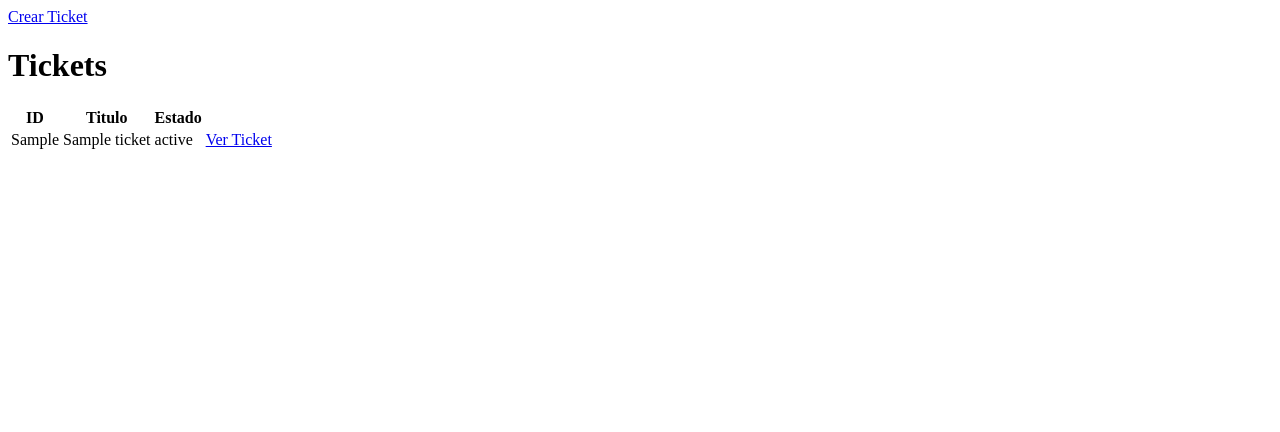
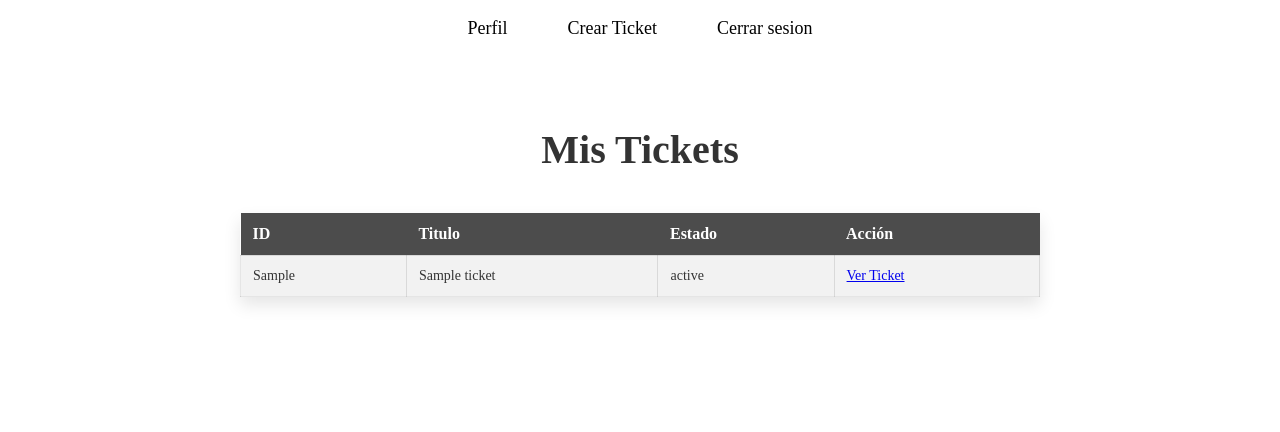
Before and after one commit to NicolasSoto02/S.A.S, a Django app: template SAS_tickets/templates/SAS_tickets/tickets.html in a window 1280 px wide. Shown: the top 432 px of the page. Run offline with Django 3.2, Linux system fonts and the light colour scheme; the template is opened without the code that fills it: most values are stand-ins (such as "Sample title", 1, 10 or a date in 2020).

Commit message:
tickets front end

```diff
--- a/SAS_tickets/static/tickets.css
+++ b/SAS_tickets/static/tickets.css
@@ -0,0 +1,138 @@
+/* Estilos generales para la navegación */
+.navbar {
+    background-color: transparent; /* Fondo transparente */
+    padding: 10px;
+    text-align: center; /* Alineación centrada */
+}
+
+/* Estilos para la lista de navegación */
+.nav-list {
+    list-style-type: none; /* Elimina los puntos de la lista */
+    margin: 0;
+    padding: 0;
+    display: flex; /* Hace la lista de ítems horizontal */
+    justify-content: center; /* Centra los elementos horizontalmente */
+    align-items: center; /* Alineación vertical centrada */
+}
+
+/* Estilos para los ítems de la lista */
+.nav-list li {
+    margin: 0 15px; /* Espaciado entre los ítems */
+}
+
+/* Estilos para los enlaces */
+.nav-list a {
+    text-decoration: none; /* Elimina el subrayado */
+    color: black; /* Color de texto negro */
+    font-size: 18px; /* Tamaño de la fuente */
+    padding: 8px 15px; /* Padding alrededor del texto */
+    transition: background-color 0.3s ease, color 0.3s ease; /* Transición suave en hover */
+}
+
+/* Hover en los enlaces */
+.nav-list a:hover {
+    background-color: rgba(0, 0, 0, 0.1); /* Fondo semi-transparente al pasar el ratón */
+    border-radius: 5px; /* Bordes redondeados en hover */
+    color: orange; /* Cambia el color del texto en hover */
+}
+
+/* Estilos responsivos para pantallas más pequeñas */
+@media (max-width: 768px) {
+    .nav-list {
+        flex-direction: column; /* Cambia la lista a vertical en pantallas pequeñas */
+    }
+
+    .nav-list li {
+        margin: 10px 0; /* Añade más espacio entre los ítems */
+    }
+}
+
+/*Style para TICKETS*/
+/* Estilos para centrar el h1 y la tabla */
+.content {
+    display: flex;
+    flex-direction: column;
+    align-items: center; /* Centra horizontalmente el contenido */
+    margin-top: 50px; /* Espacio superior para que no quede pegado arriba */
+}
+
+/* Estilo centrado para el h1 */
+h1 {
+    font-size: 40px;
+    color: #333;
+    margin-bottom: 20px; /* Espacio entre el título y la tabla */
+    text-align: center;
+}
+
+/* Estilo general de la tabla */
+.table-container {
+    display: block; /* El contenedor se ajusta automáticamente al contenido */
+    width: 100%; /* Ocupará el 100% del contenedor padre */
+    max-width: 800px; /* Ancho máximo de la tabla */
+    padding: 20px;
+}
+
+table {
+    width: 100%; /* Ocupa todo el ancho disponible en su contenedor */
+    border-collapse: collapse; /* Elimina los espacios entre las celdas */
+    background: rgba(255, 255, 255, 0.1);
+    box-shadow: 0 8px 16px rgba(0, 0, 0, 0.1);
+    backdrop-filter: blur(10px);
+    transition: transform 0.3s ease; /* Transición suave para el efecto de deslizamiento */
+}
+
+/* Estilo de las celdas de cabecera */
+th {
+    background-color: rgba(0, 0, 0, 0.7);
+    color: white;
+    padding: 12px;
+    text-align: left;
+    font-weight: bold;
+    font-size: 16px;
+}
+
+/* Estilo de las celdas */
+td {
+    padding: 12px;
+    border: 1px solid rgba(0, 0, 0, 0.1);
+    font-size: 14px;
+    color: #333;
+}
+
+/* Estilo alterno para las filas */
+tr:nth-child(even) {
+    background-color: rgba(0, 0, 0, 0.05);
+}
+
+/* Efecto hover en las filas */
+tr:hover {
+    background-color: rgba(0, 0, 0, 0.1);
+}
+
+/* Responsividad */
+@media (max-width: 600px) {
+    .table-container {
+        padding: 0; /* Elimina el padding en pantallas pequeñas */
+    }
+
+    table {
+        font-size: 12px;
+    }
+
+    th, td {
+        padding: 8px;
+    }
+}
+
+/* Ajuste para que la tabla comience más arriba y se expanda hacia abajo */
+.table-container {
+    position: relative;
+    min-height: 200px; /* Altura mínima para tablas pequeñas */
+    overflow-y: auto; /* Permite el desplazamiento cuando la tabla tiene muchas filas */
+    max-height: 500px; /* Máximo desplazamiento cuando hay muchas filas */
+}
+
+table {
+    position: relative;
+    top: 0; /* Asegura que la tabla no se desplace al agregar más filas */
+}
--- a/SAS_tickets/templates/SAS_tickets/tickets.html
+++ b/SAS_tickets/templates/SAS_tickets/tickets.html
@@ -1,18 +1,32 @@
+{% load static %}
 <!DOCTYPE html>
 <html lang="en">
 <head>
     <meta charset="UTF-8">
     <meta name="viewport" content="width=device-width, initial-scale=1.0">
-    <title>Document</title>
+    <title>Ticket</title>
+    <link rel="stylesheet" href="{% static 'tickets.css' %}">
+
 </head>
 <body>
-    <a href="{% url 'crear_ticket' %}">Crear Ticket</a>
-    <h1>Tickets</h1>
+    <header>
+        <nav class="navbar">
+            <ul class="nav-list">
+                <li><a href="#">Perfil</a></li>
+                <li><a href="{% url 'crear_ticket' %}">Crear Ticket</a></li>
+                <li><a href="#">Cerrar sesion</a></li>
+            </ul>
+        </nav>
+    </header>
+    <div class="content">
+        <h1>Mis Tickets</h1>
+        <div class="table-container">
             <table>
                 <tr>
                     <th>ID</th>
                     <th>Titulo</th>
                     <th>Estado</th>
+                    <th>Acción</th>
                 </tr>
                 {% for ticket in tickets %}
                     <tr>
@@ -24,5 +38,8 @@
                 {% endfor %}
 
             </table>
+        </div>
+    </div>
+
 </body>
 </html>
```
Also changed, not shown: db.sqlite3. Lines whose indentation alone changed are shown as unchanged.
